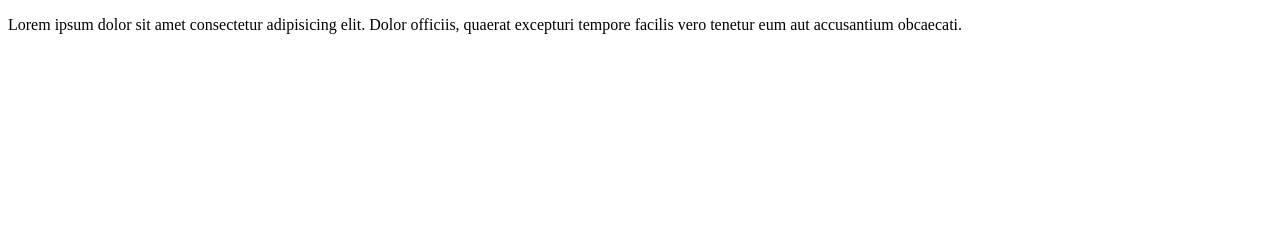
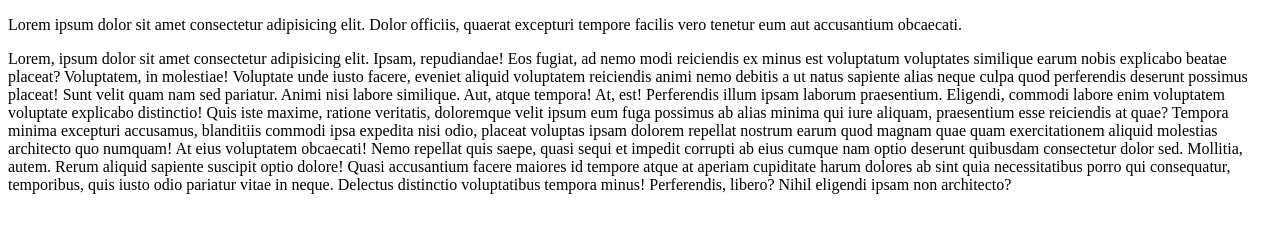
Before and after one commit to joyjitayan27/my-second-repo, a plain HTML site: page ayan.html in a window 1280 px wide. Drawn offline with Linux system fonts and the light colour scheme.

```diff
--- a/ayan.html
+++ b/ayan.html
@@ -7,5 +7,6 @@
 </head>
 <body>
     <p>Lorem ipsum dolor sit amet consectetur adipisicing elit. Dolor officiis, quaerat excepturi tempore facilis vero tenetur eum aut accusantium obcaecati.</p>
+    <p>Lorem, ipsum dolor sit amet consectetur adipisicing elit. Ipsam, repudiandae! Eos fugiat, ad nemo modi reiciendis ex minus est voluptatum voluptates similique earum nobis explicabo beatae placeat? Voluptatem, in molestiae! Voluptate unde iusto facere, eveniet aliquid voluptatem reiciendis animi nemo debitis a ut natus sapiente alias neque culpa quod perferendis deserunt possimus placeat! Sunt velit quam nam sed pariatur. Animi nisi labore similique. Aut, atque tempora! At, est! Perferendis illum ipsam laborum praesentium. Eligendi, commodi labore enim voluptatem voluptate explicabo distinctio! Quis iste maxime, ratione veritatis, doloremque velit ipsum eum fuga possimus ab alias minima qui iure aliquam, praesentium esse reiciendis at quae? Tempora minima excepturi accusamus, blanditiis commodi ipsa expedita nisi odio, placeat voluptas ipsam dolorem repellat nostrum earum quod magnam quae quam exercitationem aliquid molestias architecto quo numquam! At eius voluptatem obcaecati! Nemo repellat quis saepe, quasi sequi et impedit corrupti ab eius cumque nam optio deserunt quibusdam consectetur dolor sed. Mollitia, autem. Rerum aliquid sapiente suscipit optio dolore! Quasi accusantium facere maiores id tempore atque at aperiam cupiditate harum dolores ab sint quia necessitatibus porro qui consequatur, temporibus, quis iusto odio pariatur vitae in neque. Delectus distinctio voluptatibus tempora minus! Perferendis, libero? Nihil eligendi ipsam non architecto?</p>
 </body>
 </html>
```
